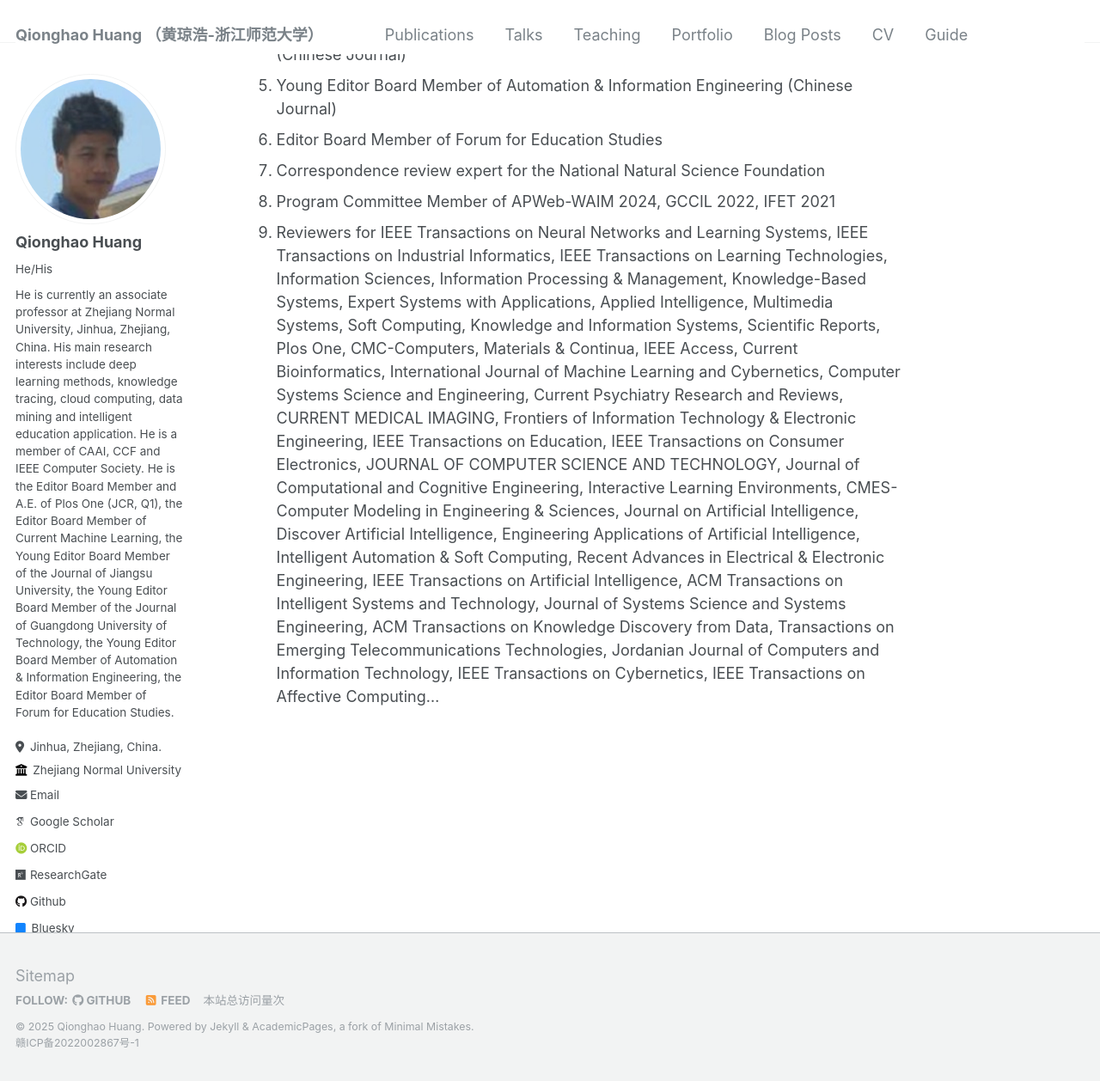
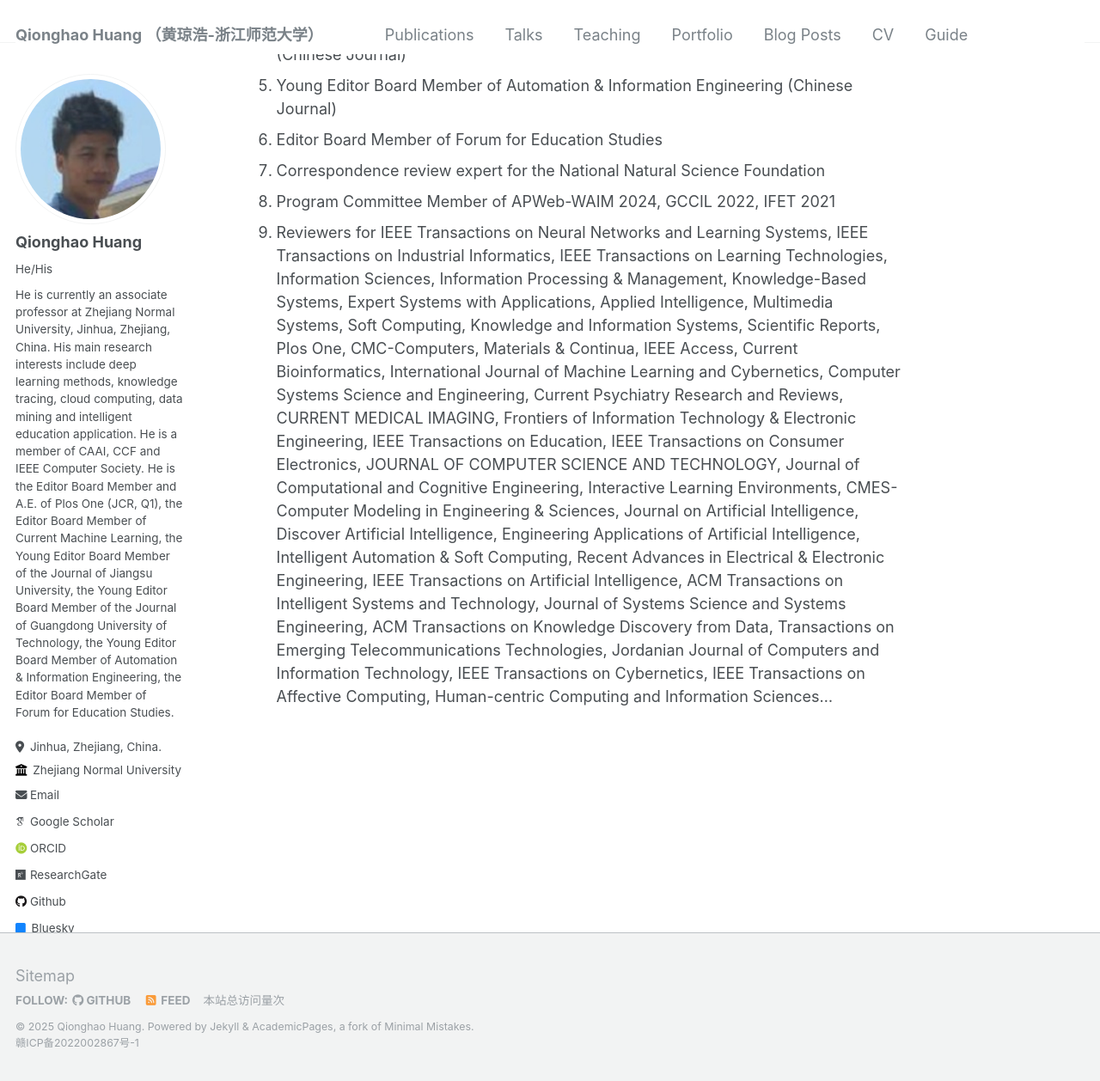
Before and after one commit to qhhuang-ai/qhhuang-ai.github.io, a Jekyll site: the page built from _pages/about.md, in a window 1280 px wide and 1400 px high, scrolled down 9864 px. Shown: the top 1258 px of the window at 86% size. Built offline with Jekyll 4.4.1, drawn with Linux system fonts in a browser that asks for light colours; some web fonts are replaced; a script that is not in the unit is left out; comment, search, counter and statistics services are not loaded.

Commit message:
update CV!

```diff
--- a/_pages/about.md
+++ b/_pages/about.md
@@ -104,4 +104,4 @@
 1. Correspondence review expert for the National Natural Science Foundation
 1. Program Committee Member of APWeb-WAIM 2024, GCCIL 2022, IFET 2021
 1. Reviewers for IEEE Transactions on Neural Networks and Learning Systems, IEEE Transactions on Industrial Informatics, IEEE Transactions on Learning Technologies, Information Sciences, Information Processing & Management, Knowledge-Based Systems, Expert Systems with Applications, Applied Intelligence, Multimedia Systems, Soft Computing, Knowledge and Information Systems, Scientific Reports, Plos One, CMC-Computers, Materials & Continua,  IEEE Access, Current Bioinformatics, International Journal of Machine Learning and Cybernetics, Computer Systems Science and Engineering, Current Psychiatry Research and Reviews, CURRENT MEDICAL IMAGING,  Frontiers of Information Technology & Electronic Engineering, IEEE Transactions on Education, IEEE Transactions on Consumer Electronics, JOURNAL OF COMPUTER SCIENCE AND TECHNOLOGY, Journal of Computational and Cognitive Engineering, Interactive Learning Environments, CMES-Computer Modeling in Engineering & Sciences, Journal on Artificial Intelligence, Discover Artificial Intelligence, Engineering Applications of Artificial Intelligence,
-Intelligent Automation & Soft Computing, Recent Advances in Electrical & Electronic Engineering, IEEE Transactions on Artificial Intelligence, ACM Transactions on Intelligent Systems and Technology, Journal of Systems Science and Systems Engineering, ACM Transactions on Knowledge  Discovery from Data, Transactions on Emerging Telecommunications Technologies, Jordanian Journal of Computers and Information Technology, IEEE Transactions on Cybernetics, IEEE Transactions on Affective Computing...
+Intelligent Automation & Soft Computing, Recent Advances in Electrical & Electronic Engineering, IEEE Transactions on Artificial Intelligence, ACM Transactions on Intelligent Systems and Technology, Journal of Systems Science and Systems Engineering, ACM Transactions on Knowledge  Discovery from Data, Transactions on Emerging Telecommunications Technologies, Jordanian Journal of Computers and Information Technology, IEEE Transactions on Cybernetics, IEEE Transactions on Affective Computing, Human-centric Computing and Information Sciences...
```
